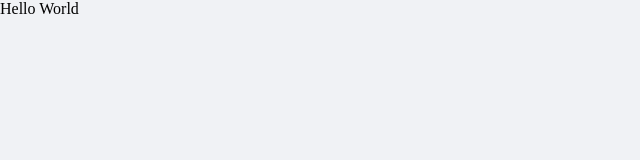
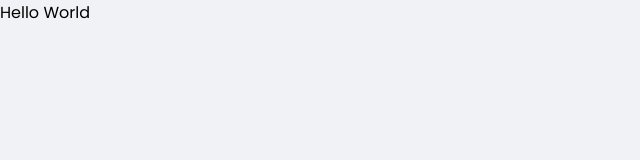
Before and after one commit to tatianasstavares/dt-money, a React (Create React App) app: page / in a window 1280 px wide. Shown: the top 160 px of the page, without its empty margins (0-640 px from the left). Built offline with nearby package versions, Linux system fonts and the light colour scheme.

Commit message:
Added global styling

```diff
--- a/public/index.html
+++ b/public/index.html
@@ -1,10 +1,15 @@
 <!DOCTYPE html>
 <html lang="en">
   <head>
+    <link rel="preconnect" href="https://fonts.gstatic.com" crossorigin>
+
+
     <meta charset="utf-8" />
     <meta name="viewport" content="width=device-width, initial-scale=1" />
 
-   <link rel="shortcut icon" href="favicon.png" type="image/x-icon">
+    <link rel="shortcut icon" href="favicon.png" type="image/x-icon">
+    <link rel="preconnect" href="https://fonts.googleapis.com">
+    <link href="https://fonts.googleapis.com/css2?family=Poppins:wght@400;600&display=swap" rel="stylesheet">
 
 
     <title>dtmoney</title>
--- a/src/styles/global.ts
+++ b/src/styles/global.ts
@@ -23,11 +23,28 @@
    box-sizing : border-box;
 }
 
+html {
+   @media (max-width: 1080px) {
+      font-size: 93.75%
+   }
 
+   @media (max-width: 720px) {
+      font-size: 87.5%
+   }
+
+}
 
 body {
    background: var(--background);
    -webkit-font-smoothing: antialiased;
+}
+
+body, input, textarea, button {
+   font-family: 'Poppins', sans-serif;
+   font-weight:400;
+}
+h1, h2, h3, h4, h5, h6, strong{
+   font-weight: 600;
 }
 
 button {
```
